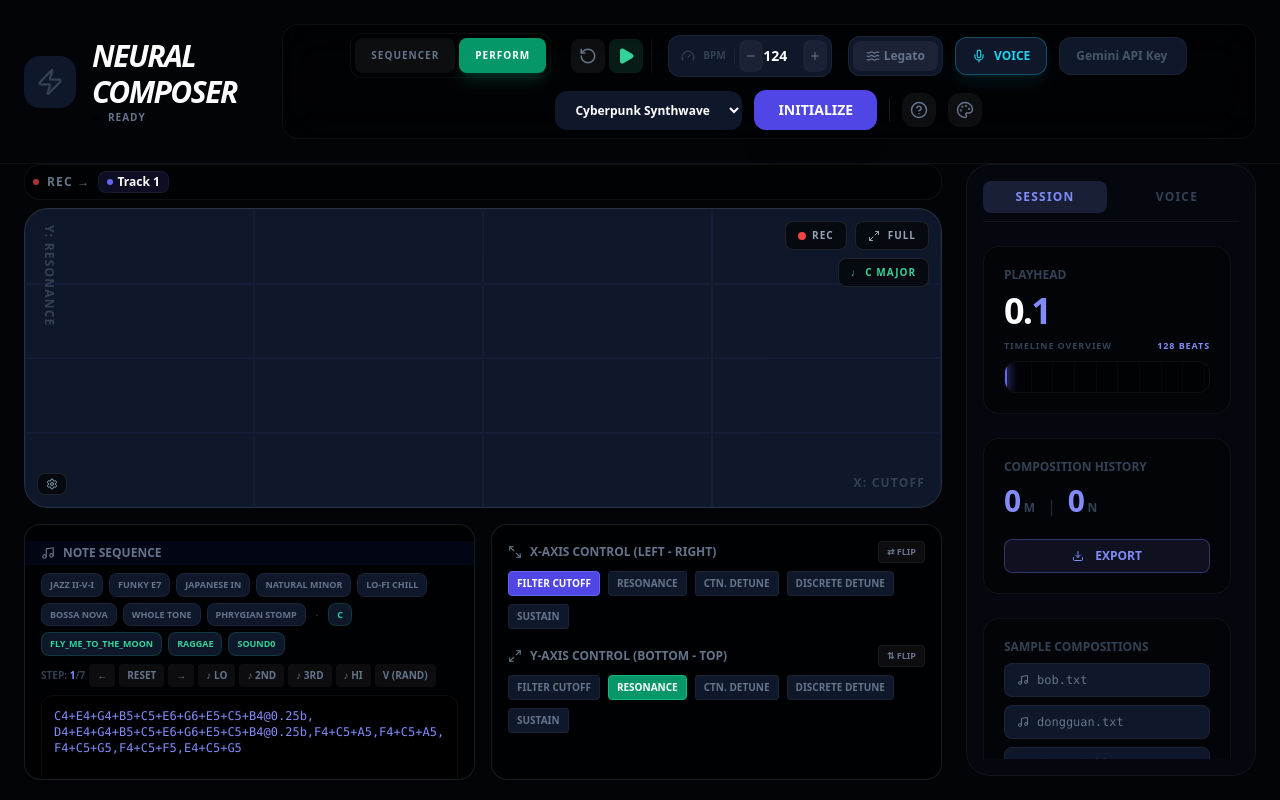
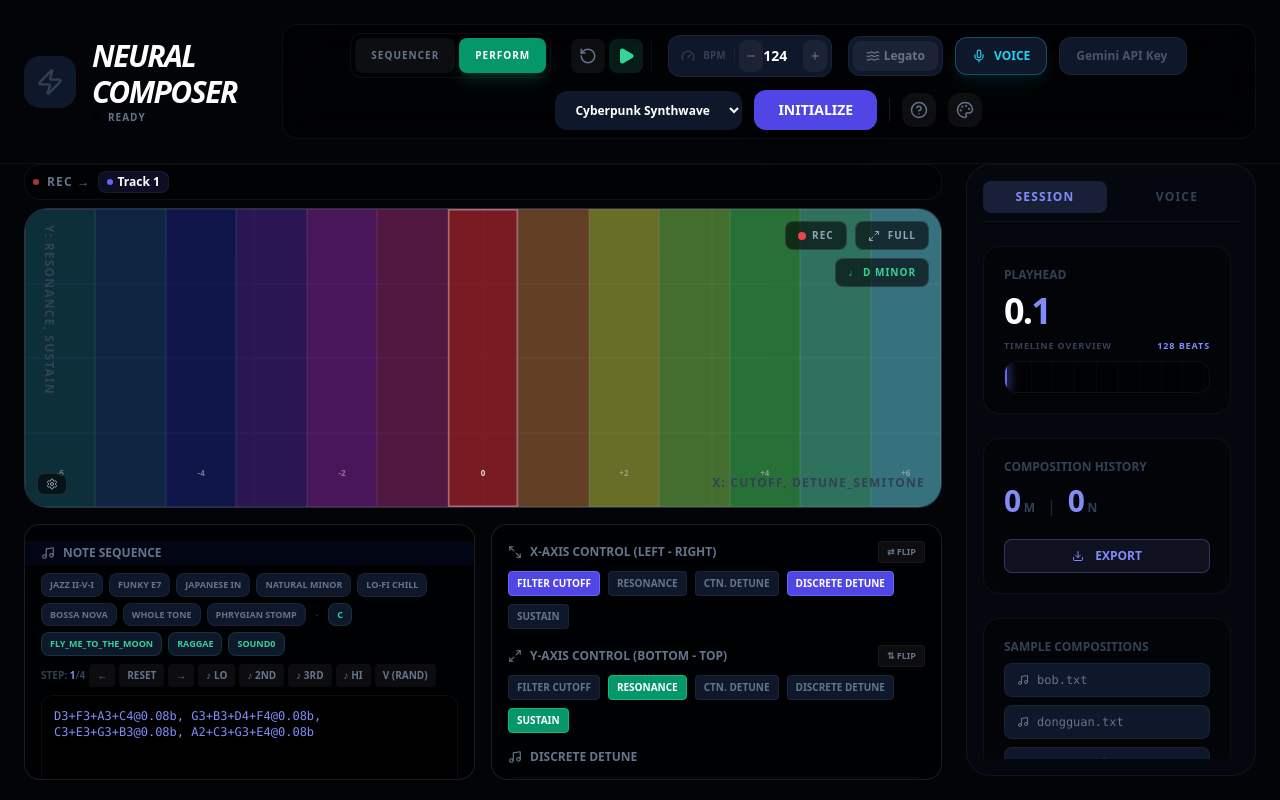
Before and after one commit to nathanwang000/NeuralComposer, a React (Vite) app: page / in a window 1280 px wide. Built offline with nearby package versions, Linux system fonts and the light colour scheme.

Commit message:
better default

```diff
--- a/App.tsx
+++ b/App.tsx
@@ -916,7 +916,6 @@ const App: React.FC = () => {
 
     setTracks(updatedTracks);
     setEvents(prev => [...prev, ...newEvents]);
-    setSelectedEventIds(newEvents.map(e => e.id));
     setUserInput("");
   };
 
--- a/components/PerformancePad.tsx
+++ b/components/PerformancePad.tsx
@@ -1553,7 +1553,9 @@ const PerformancePad: React.FC<{ bpm?: number; onCommitRecording?: (events: Midi
     const [bandColorMode, setBandColorMode] = useState<'relative' | 'absolute'>('relative');
 
     // Sequence
-    const [sequenceInput, setSequenceInput] = useState("C4+E4+G4+B5+C5+E6+G6+E5+C5+B4@0.25b, D4+E4+G4+B5+C5+E6+G6+E5+C5+B4@0.25b,F4+C5+A5,F4+C5+A5,F4+C5+G5,F4+C5+F5,E4+C5+G5");
+    const [sequenceInput, setSequenceInput] = useState(
+        () => CHORD_PRESETS.find(p => p.label === 'Jazz ii-V-I')?.sequence ?? CHORD_PRESETS[0]?.sequence ?? 'C4+E4+G4+B4@0.1b'
+    );
     const [chordSequence, setChordSequence] = useState<ChordStep[]>([]);
     const [sections, setSections] = useState<Section[]>([]);
     const [currentNoteIndex, setCurrentNoteIndex] = useState(0);
@@ -1615,8 +1617,8 @@ const PerformancePad: React.FC<{ bpm?: number; onCommitRecording?: (events: Midi
     }, [chordSequence, currentNoteIndex, soundingStepIndex, isPlaying]);
 
     // Mappings
-    const [xTargets, setXTargets] = useState<ModulationTarget[]>(['cutoff']);
-    const [yTargets, setYTargets] = useState<ModulationTarget[]>(['resonance']);
+    const [xTargets, setXTargets] = useState<ModulationTarget[]>(['cutoff', 'detune_semitone']);
+    const [yTargets, setYTargets] = useState<ModulationTarget[]>(['resonance', 'sustain']);
     const [xFlipped, setXFlipped] = useState(false);
     const [yFlipped, setYFlipped] = useState(false);
 
```
